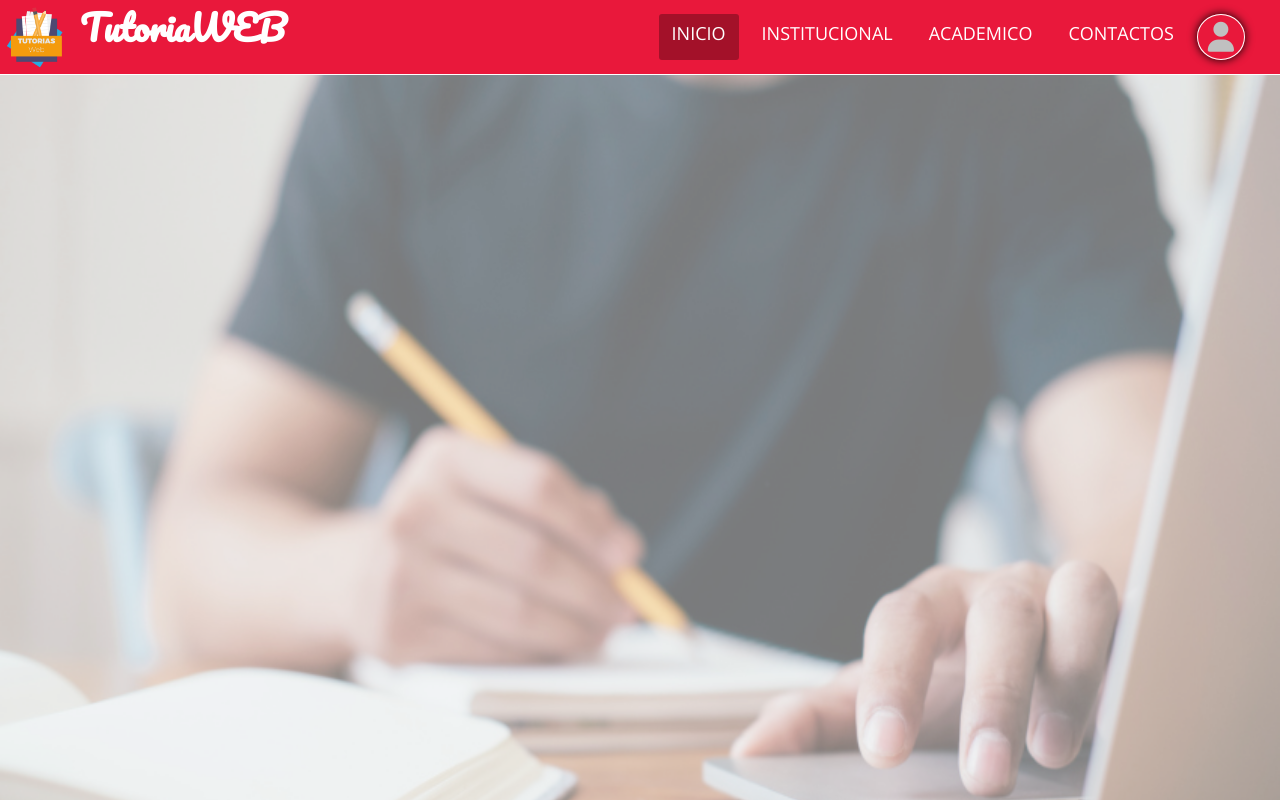
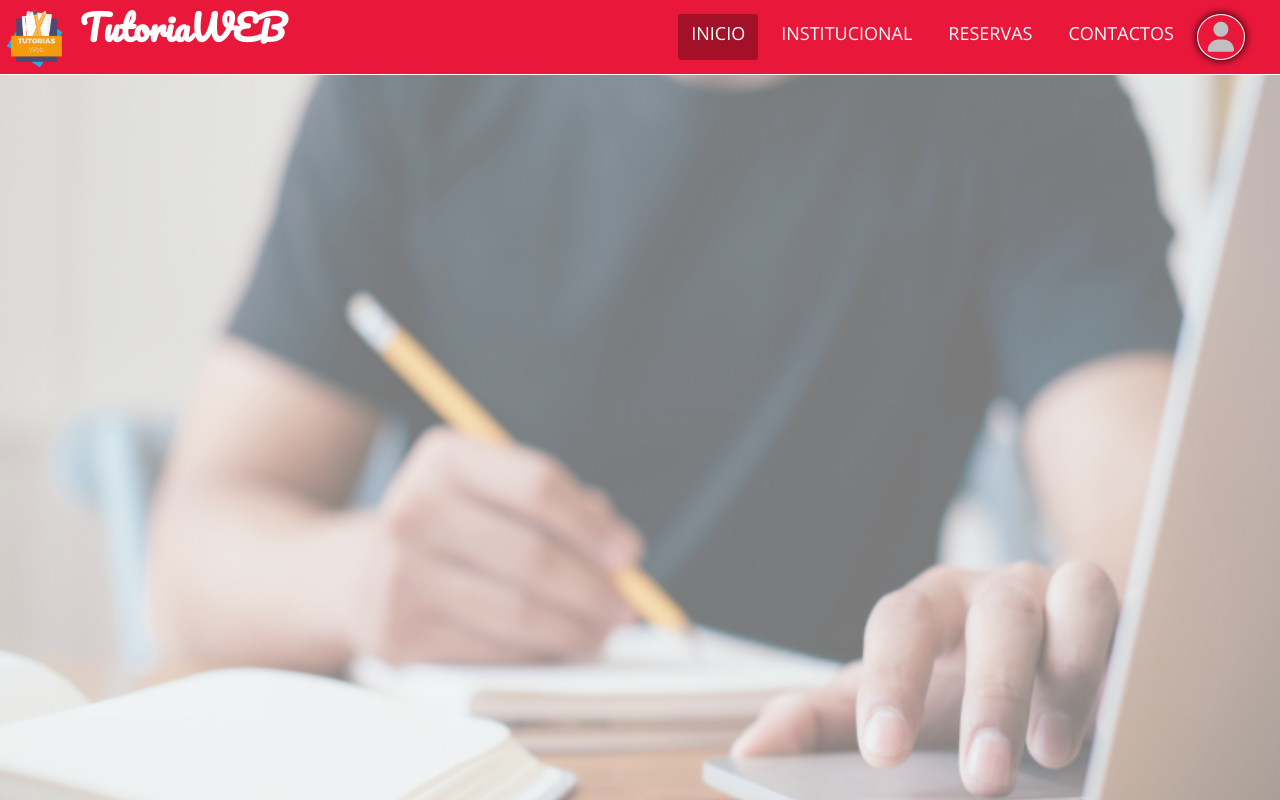
Before and after one commit to tutoriasweb/appweb, a Django app: page / in a window 1280 px wide. Run offline with Django 3.2, Linux system fonts and the light colour scheme; some libraries are stand-ins or nearby versions.

Commit message:
Reeintento

```diff
--- a/inicio/templates/index.html
+++ b/inicio/templates/index.html
@@ -11,7 +11,7 @@
       <ul class="menu_items">
           <li class="active"><a href="#">Inicio</a></li>
           <li><a href="#">Institucional</a></li>
-          <li><a href="#">Academico</a></li>
+          <li><a href="/reserva">Reservas</a></li>
           <li><a href="/vercontacto">Contactos</a></li>
           <li><i class="fas fa-user"></i></li>
       </ul>
```
